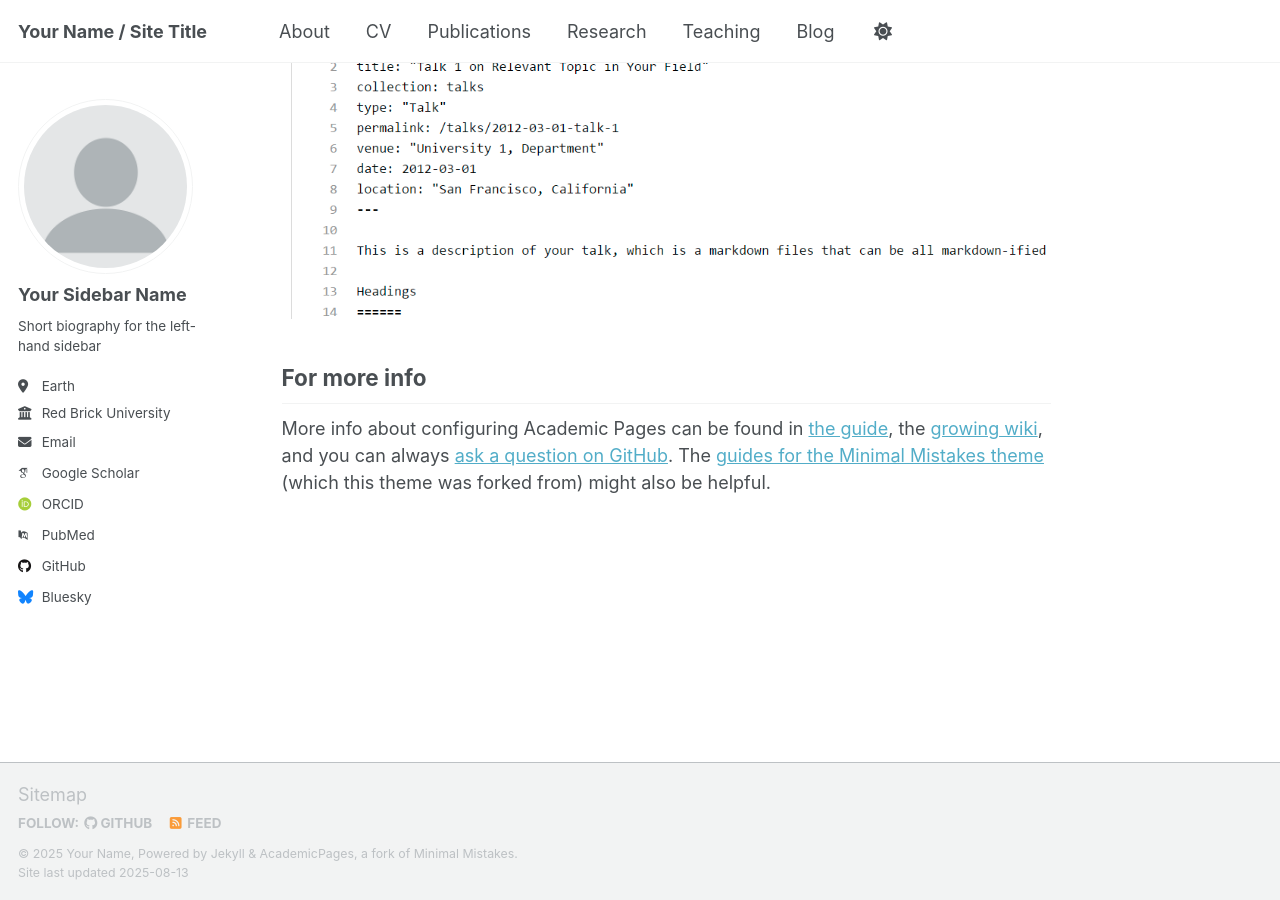
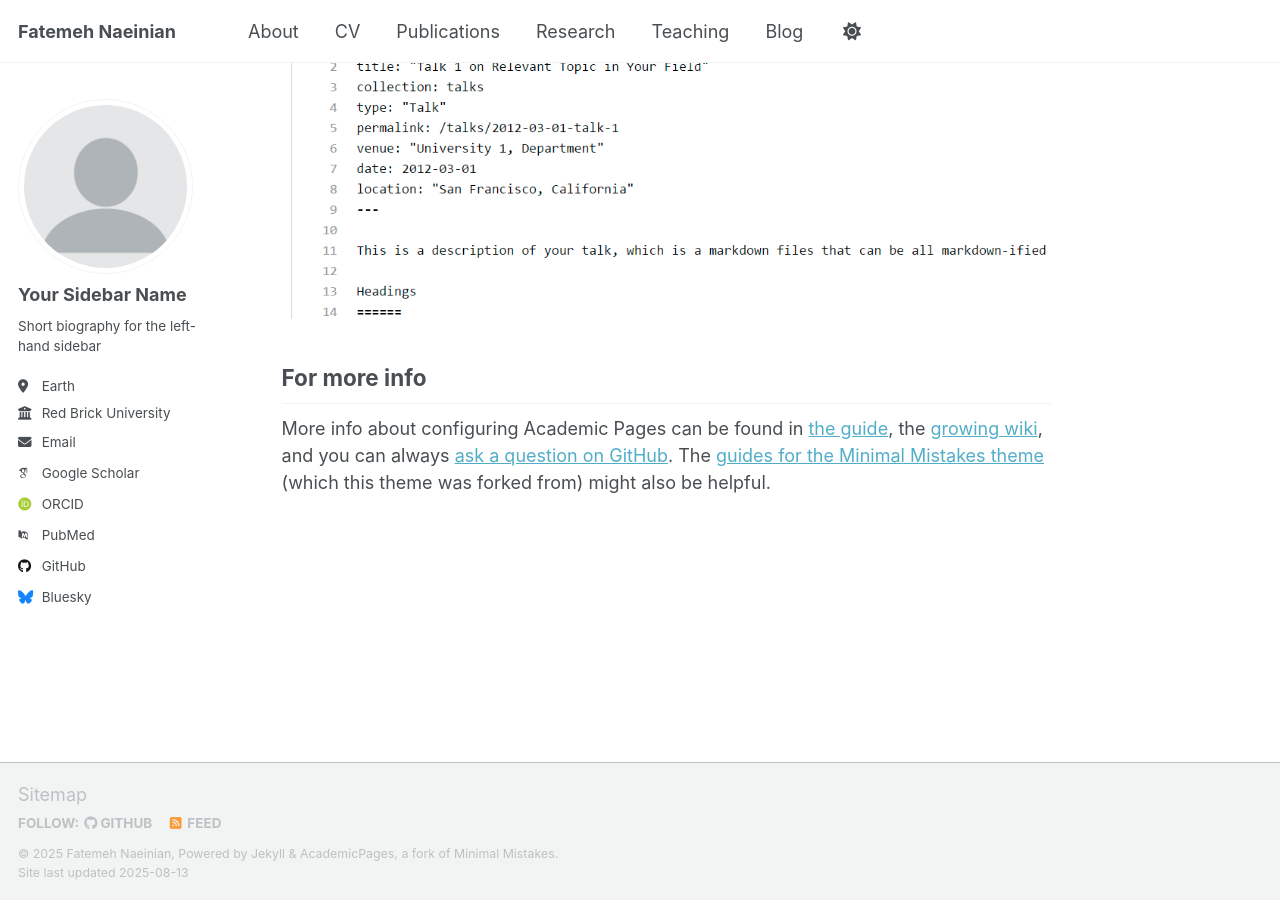
Before and after one commit to FatemehNaeinian/FatemehNaeinian.github.io, a Jekyll site: the page built from _pages/about.md, in a window 1280 px wide and 900 px high, scrolled down 2880 px. Built offline with Jekyll 4.4.1, drawn with Linux system fonts in a browser that asks for light colours; some web fonts are replaced; a script that is not in the unit is left out; some of the changed lines change nothing that is shown.

Commit message:
Update _config.yml

```diff
--- a/_config.yml
+++ b/_config.yml
@@ -1,21 +1,14 @@
-# Welcome to Jekyll!
-#
-# This config file is meant for settings that affect your entire site, values
-# which you are expected to set up once and rarely need to edit after that.
-# For technical reasons, this file is *NOT* reloaded automatically when you use
-# `jekyll serve -l -H localhost`. If you change this file, please restart the
-# server process.
-
 # Basic Site Settings
 locale                   : "en-US"
-site_theme               : "default" # Currently available options are "default", "air"
-title                    : "Your Name / Site Title"
+site_theme               : "default"  # "default" or "air"
+title                    : "Fatemeh Naeinian"
 title_separator          : "-"
-name                     : &name "Your Name"
-description              : &description "personal description"
-url                      : https://academicpages.github.io # the base hostname & protocol for your site e.g. "https://[your GitHub username].github.io" or if you already have some other page hosted on Github then use "https://[your GitHub username].github.io/[Your Repo Name]"
-baseurl                  : "" # the subpath of your site, e.g. "/blog"
-repository               : "academicpages/academicpages.github.io"
+name                     : &name "Fatemeh Naeinian"
+description              : &description "PhD student at NYU | AI & Autonomous Driving"
+url                      : "https://fatemehnaeinian.github.io"
+baseurl                  : ""  # keep empty for username.github.io sites
+repository               : "FatemehNaeinian/FatemehNaeinian.github.io"
+
 
 # Site Author - The following control what appear as part of the author content on the side bar.
 #               If a field is blank the icon and link will not appear, otherwise it will be shown.
```
